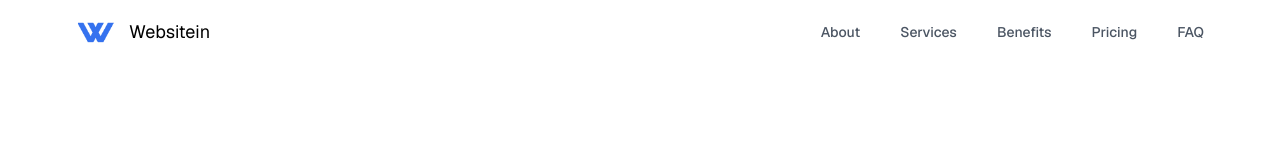
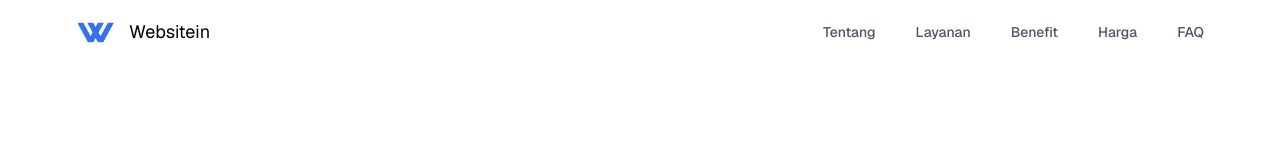
Before and after one commit to arkhanardana/websitein, a Next.js app: page / in a window 1280 px wide. Shown: the top 160 px of the page. Built offline with nearby package versions, Linux system fonts and the light colour scheme.

Commit message:
Update Navbar.tsx

```diff
--- a/src/components/Navbar.tsx
+++ b/src/components/Navbar.tsx
@@ -52,10 +52,10 @@ export default function Navbar() {
 	}, [isOpen]);
 
 	const menuItems = [
-    { href: "#about", label: "About" },
-    { href: "#services", label: "Services" },
-    { href: "#benefit", label: "Benefits" },
-    { href: "#pricing", label: "Pricing" },
+		{ href: "#about", label: "Tentang" },
+		{ href: "#services", label: "Layanan" },
+		{ href: "#benefit", label: "Benefit" },
+		{ href: "#pricing", label: "Harga" },
 		{ href: "#faq", label: "FAQ" },
 	];
 
@@ -66,9 +66,8 @@ export default function Navbar() {
 	return (
 		<div className="fixed top-0 left-0 right-0 z-50 px-4 mx-auto transition-all duration-300 sm:px-6 lg:px-8">
 			<nav
-        className={`w-full transition-all duration-300 ${
-          isScrolled
-            ? "mt-4 bg-white/90 backdrop-blur-md shadow-lg rounded-full"
+				className={`w-full transition-all duration-300 ${isScrolled
+					? "mt-4 bg-gray-50 backdrop-blur-3xl shadow-lg rounded-full"
 					: "bg-transparent"
 					}`}
 				ref={navRef}
@@ -111,8 +110,7 @@ export default function Navbar() {
 				</div>
 			</nav>
 			<div
-        className={`fixed inset-y-0 right-0 w-64 z-40 bg-white shadow-lg transform transition-transform duration-300 ease-in-out ${
-          isOpen ? "translate-x-0" : "translate-x-full"
+				className={`fixed inset-y-0 right-0 w-64 z-40 bg-white shadow-lg transform transition-transform duration-300 ease-in-out ${isOpen ? "translate-x-0" : "translate-x-full"
 					} md:hidden overflow-y-auto`}
 			>
 				<div className="flex justify-end p-4">
```
Lines whose indentation alone changed are shown as unchanged.
